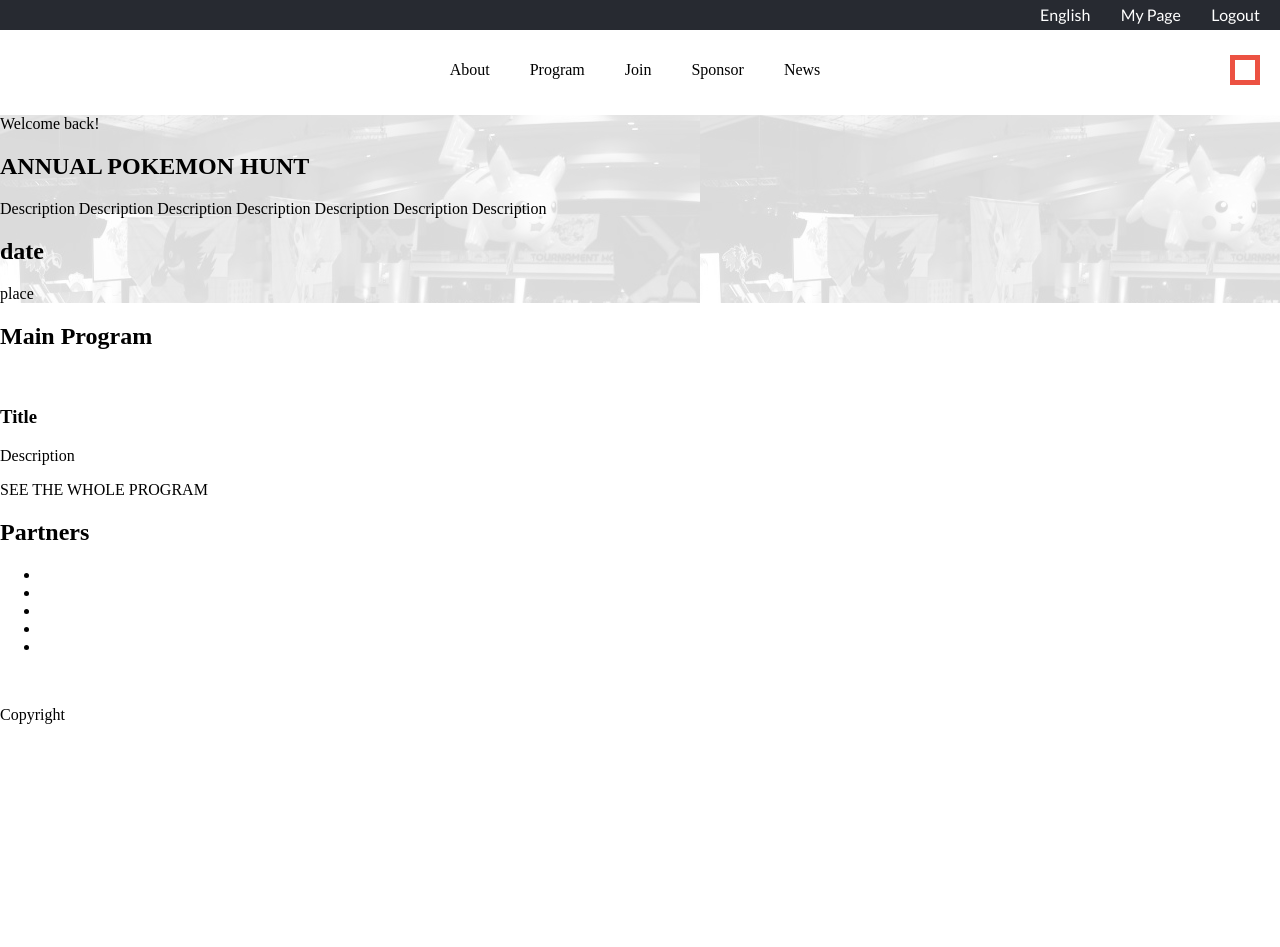
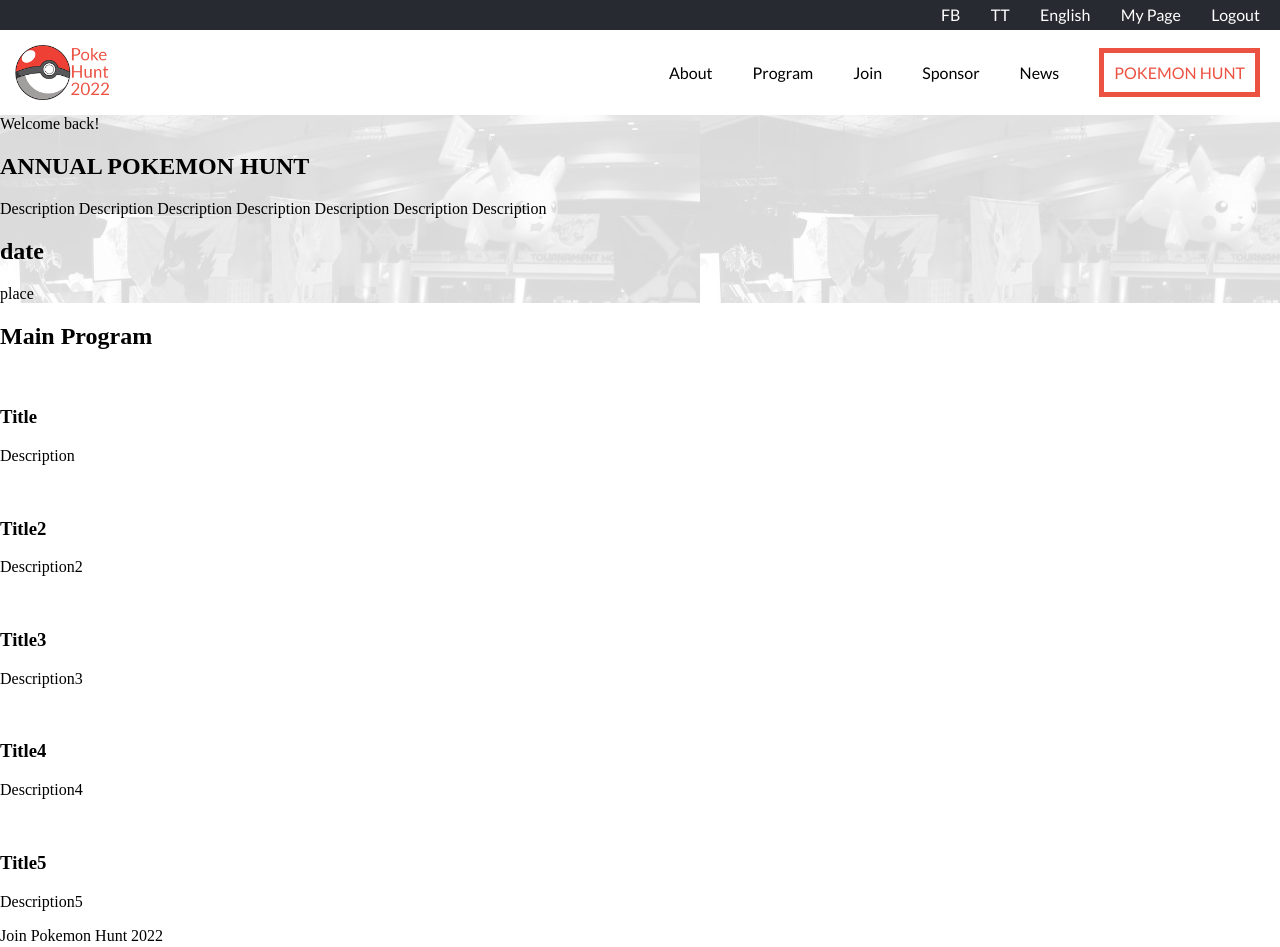
Before and after one commit to Gopxfs/Pokemon-hunt, a plain HTML site: page index.html in a window 1280 px wide. Shown: the top 947 px of the page. Before the commit the page ends 800 px from the top, so only its background shows below. Drawn offline with Linux system fonts and the light colour scheme.

Commit message:
Add navbar

```diff
--- a/index.html
+++ b/index.html
@@ -13,50 +13,48 @@
         <nav id="nav">
             <div id="header" class="desktop">
                 <ul>
-                    <li> <a></a> </li>
-                    <li> <a></a> </li>
-                    <li> <a>English</a> </li>
-                    <li> <a>My Page</a> </li>
-                    <li> <a>Logout</a> </li>
+                    <li> <a href="#">FB</a> </li>
+                    <li> <a href="#">TT</a> </li>
+                    <li> <a href="#">English</a> </li>
+                    <li> <a href="#">My Page</a> </li>
+                    <li> <a href="#">Logout</a> </li>
                 </ul>
             </div>
 
             <div id="navbar">
-                <a id="navbar-logo"></a>
-                  <ul>
-                    <li>About</li>
-                    <li>Program</li>
-                    <li>Join</li>
-                    <li>Sponsor</li>
-                    <li>News</li>
-                    </ul>
-                <a id="navbar-project"></a>
+                <button id="hamburger" class ="mobile" type="button">
+                    <img src="Assets/images/icons/hamburger.png" alt="hamburger icon">
+                </button>
+                <a href="#" id="navbar-logo"  class="desktop">
+                    <img src="Assets/images/icons/logo.png">
+                </a>
+                <ul class="desktop">
+                    <li> <a href="#"> About </a> </li>
+                    <li> <a href="#"> Program </a> </li>
+                    <li> <a href="#"> Join </a> </li>
+                    <li> <a href="#"> Sponsor </a> </li>
+                    <li> <a href="#"> News </a> </li>
+                    <li> <a id="navbar-project" href="#"> POKEMON HUNT </a> </li>
+                </ul>
             </div>
         </nav>
 
         <main>
             <section id="welcome-page">
-                <p>
-                    Welcome back!
-                </p>
-                <h1>
-                    ANNUAL POKEMON HUNT
-                </h1>
+                <p> Welcome back! </p>
+                <h1> ANNUAL POKEMON HUNT </h1>
                 <div id="welcome-description">
                     Description Description Description Description Description Description Description
                 </div>
-                <h2>
-                    date
-                </h2>
-                <p>
-                    place
-                </p>
+                <h2> date </h2>
+                <p> place </p>
             </section>
 
             <section id="main-program">
                 <h2>
                     Main Program
                 </h2>
+
                 <div>
                     <img>
                     <h3>
@@ -66,9 +64,48 @@
                         Description
                     </p>
                 </div>
-                <a>
-                    SEE THE WHOLE PROGRAM
-                </a>
+
+                <div>
+                    <img>
+                    <h3>
+                        Title2
+                    </h3>
+                    <p>
+                        Description2
+                    </p>
+                </div>
+
+                <div>
+                    <img>
+                    <h3>
+                        Title3
+                    </h3>
+                    <p>
+                        Description3
+                    </p>
+                </div>
+
+                <div>
+                    <img>
+                    <h3>
+                        Title4
+                    </h3>
+                    <p>
+                        Description4
+                    </p>
+                </div>
+
+                <div>
+                    <img>
+                    <h3>
+                        Title5
+                    </h3>
+                    <p>
+                        Description5
+                    </p>
+                </div>
+
+                <a> Join Pokemon Hunt 2022 </a>
             </section>
 
             <section id="featured-speakers"></section>
@@ -76,9 +113,7 @@
 
         <footer>
             <div id="partners">
-                <h2>
-                    Partners
-                </h2>
+                <h2> Partners </h2>
                 <ul>
                     <li></li>
                     <li></li>
@@ -87,6 +122,7 @@
                     <li></li>
                 </ul>
             </div>
+
             <div id="copyright">
                 <img>
                 <p>
```
